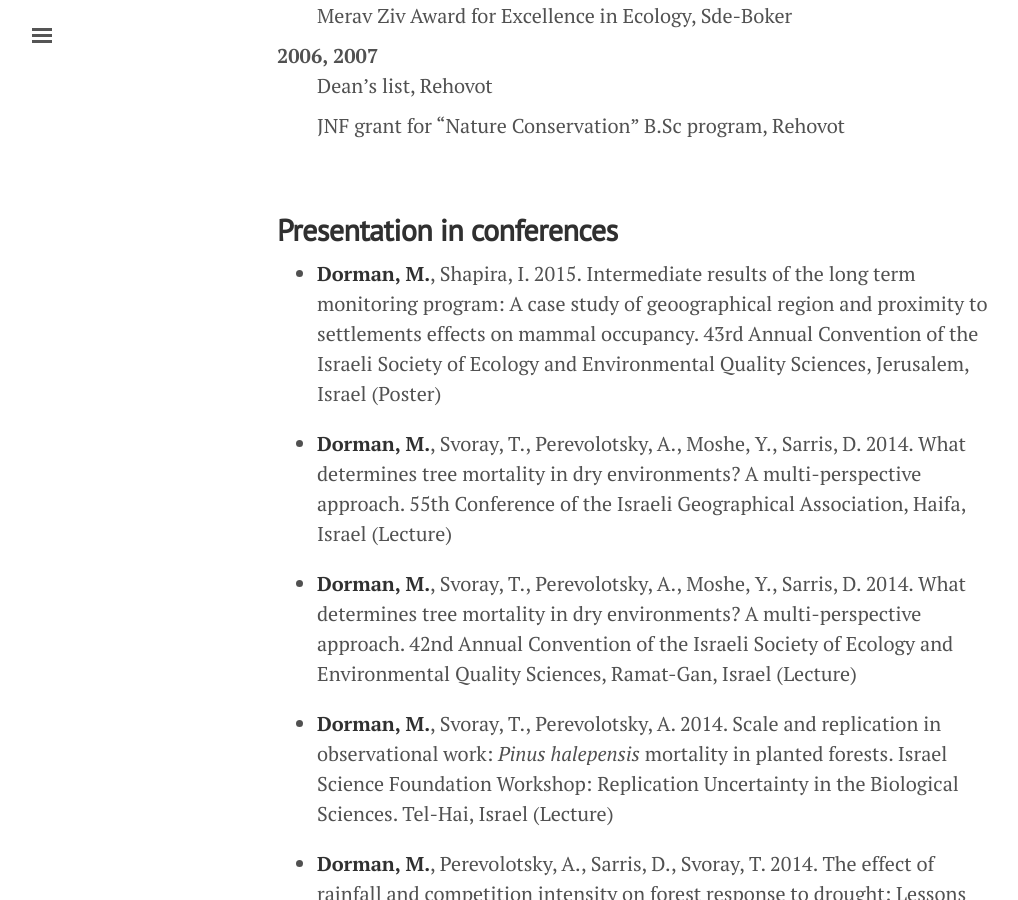
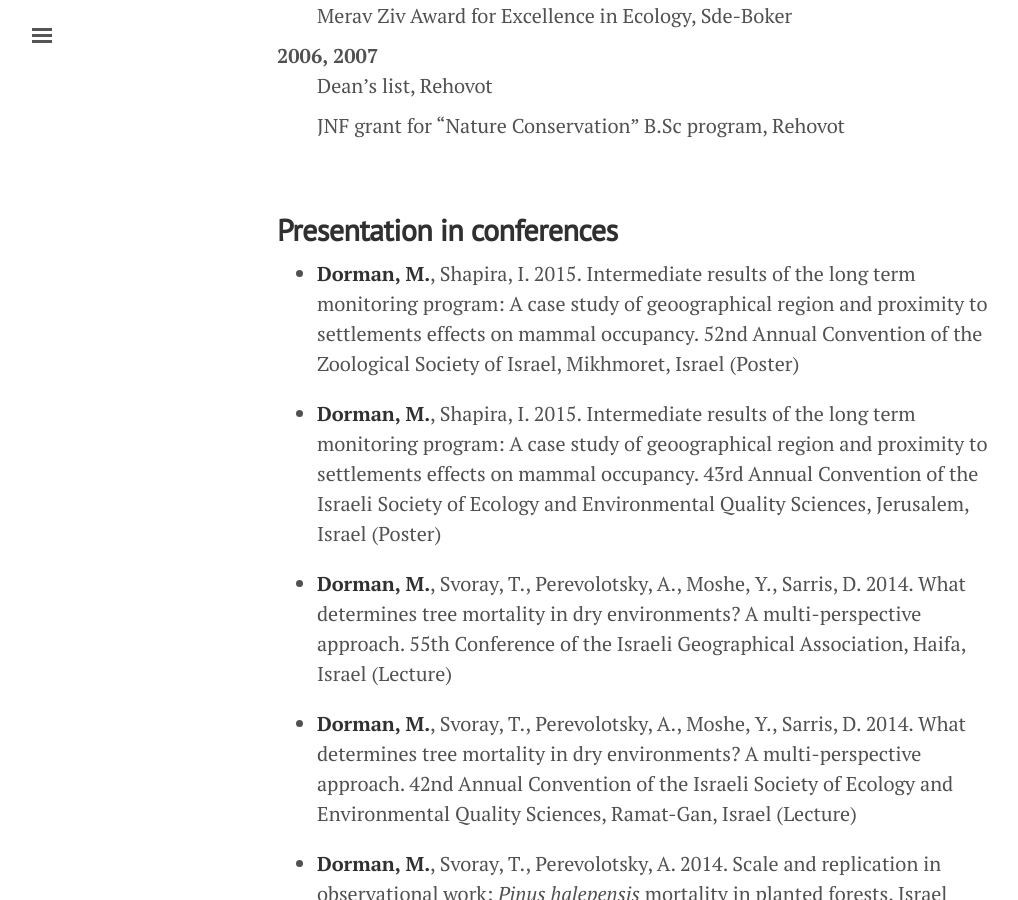
Before and after one commit to michaeldorman/michaeldorman.github.io, a Jekyll site: the page built from cv.md, in a window 1280 px wide and 900 px high, scrolled down 4461 px. Shown: the whole window, without its empty margins (3-1021 px from the left). Built offline with Jekyll 4.4.1, drawn with Linux system fonts in a browser that asks for light colours.

Commit message:
Update cv.md

```diff
--- a/cv.md
+++ b/cv.md
@@ -144,6 +144,8 @@ January 2011
 
 ## **Presentation in conferences**
 
+* **Dorman, M.**, Shapira, I. 2015. Intermediate results of the long term monitoring program: A case study of geoographical region and proximity to settlements effects on mammal occupancy. 52nd Annual Convention of the Zoological Society of Israel, Mikhmoret, Israel (Poster)
+
 * **Dorman, M.**, Shapira, I. 2015. Intermediate results of the long term monitoring program: A case study of geoographical region and proximity to settlements effects on mammal occupancy. 43rd Annual Convention of the Israeli Society of Ecology and Environmental Quality Sciences, Jerusalem, Israel (Poster)
 
 * **Dorman, M.**, Svoray, T., Perevolotsky, A., Moshe, Y., Sarris, D. 2014. What determines tree mortality in dry environments? A multi-perspective approach. 55th Conference of the Israeli Geographical Association, Haifa, Israel (Lecture)
```
